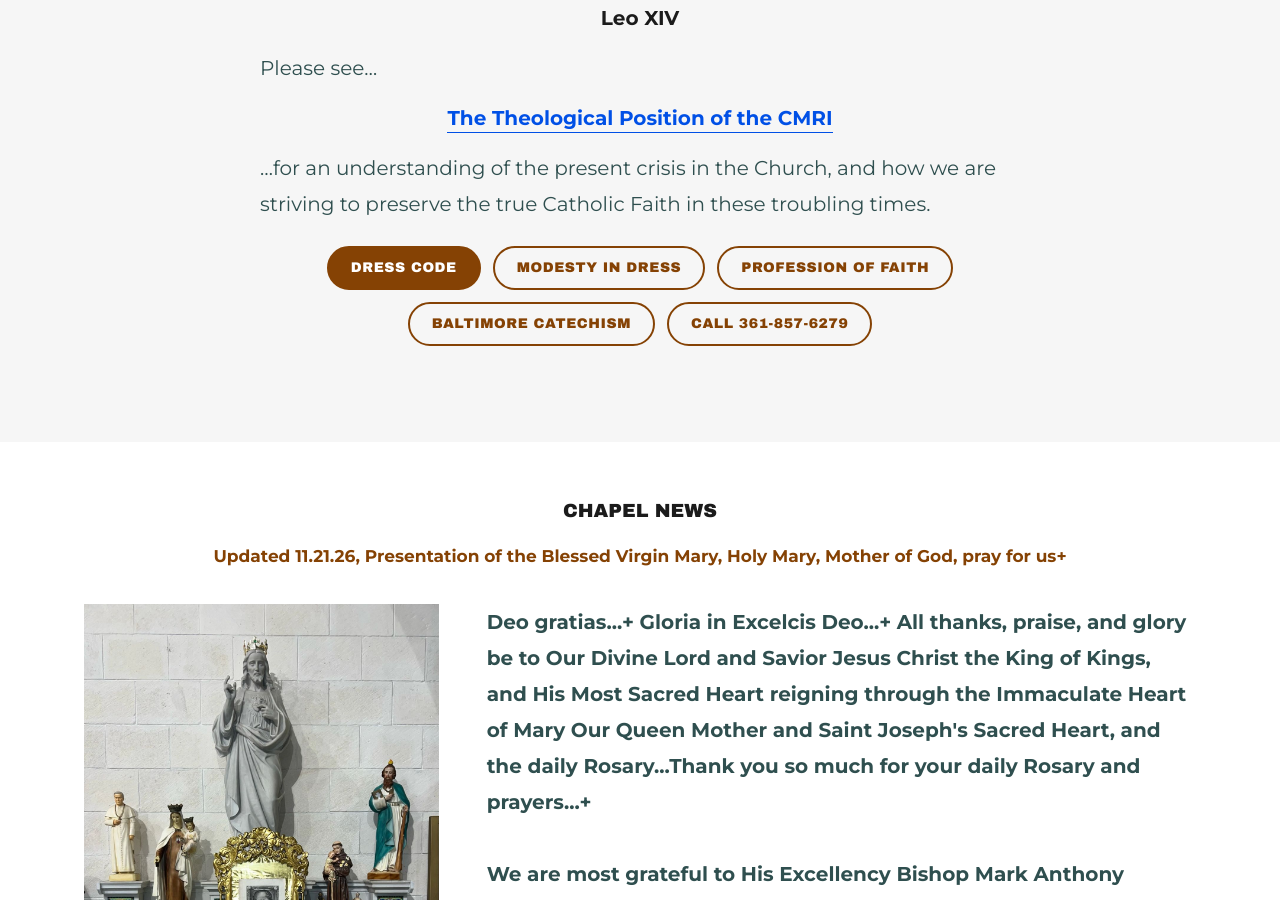
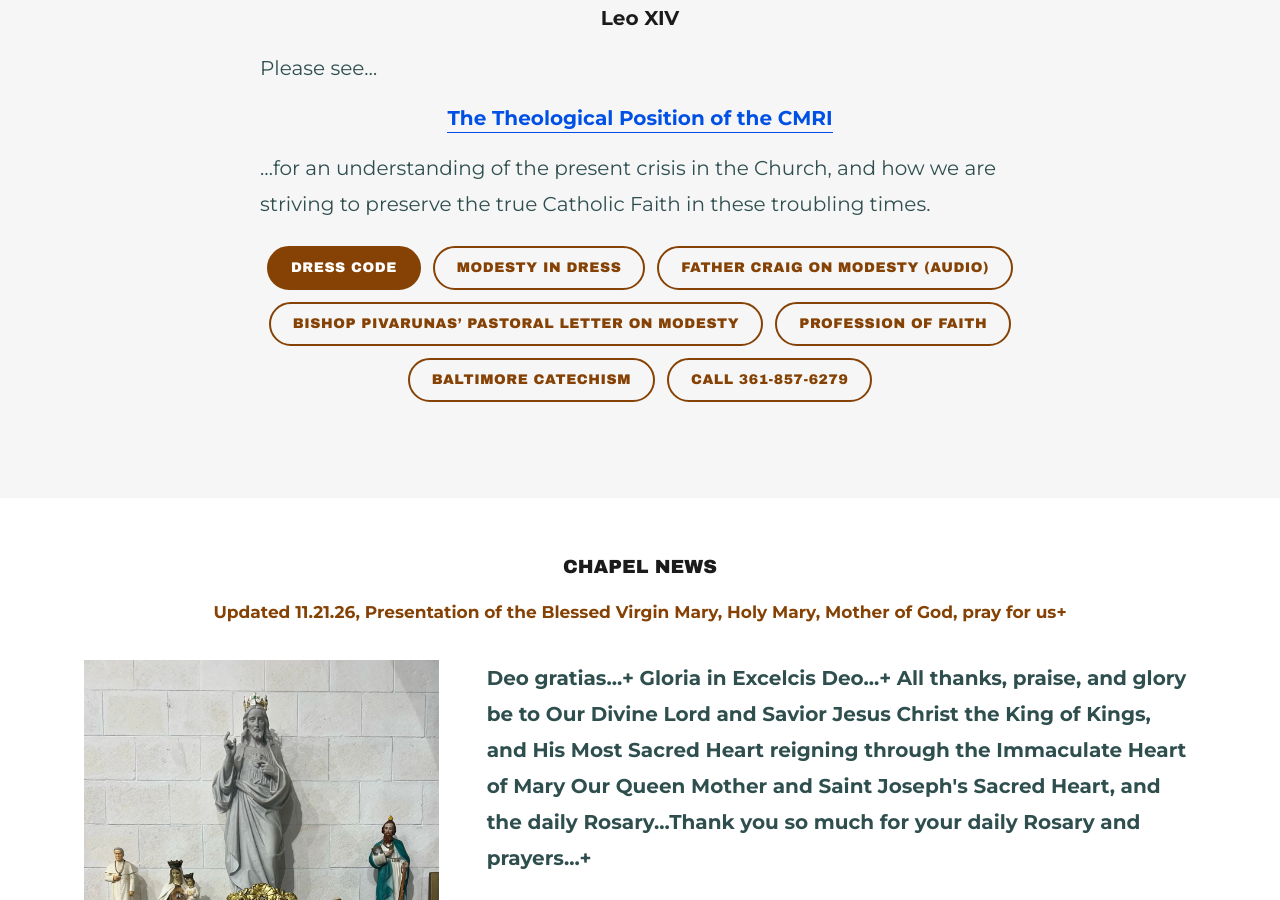
Before and after one commit to ourladymhtchurch/ourladymhtchurch.github.io, a Jekyll site: the page built from index.html, in a window 1280 px wide and 900 px high, scrolled down 3647 px. Built offline with Jekyll 4.4.1, drawn with Linux system fonts in a browser that asks for light colours.

Commit message:
New to the Chapel?: buttons to Father Craig's talk on modesty and Bishop Pivarunas' Pastoral Letter on Modesty

```diff
--- a/index.html
+++ b/index.html
@@ -108,6 +108,9 @@ cards in Featured Content were replaced by this button then). {% endcomment %}
       <p class="button-row">
         <a class="btn" href="{{ '/dress-code/' | relative_url }}">Dress Code</a>
         <a class="btn btn--outline" href="https://www.salvemariaregina.info/Modesty.html" target="_blank" rel="noopener">Modesty in Dress</a>
+        {% comment %} The two modesty links below are files on Immaculate Conception Catholic Church's site (immaculateconceptioncmri.org, Sartell, MN), added at the user's request on 2026-11-21. {% endcomment %}
+        <a class="btn btn--outline" href="https://immaculateconceptioncmri.org/wp-content/uploads/ICC%20WEBSITE%20UPLOADS%20ORGANIZED/SERMONS%20TALKS%20CONFERENCES/Sermons/Modesty%202025%20-Fr.%20Craig.mp3" target="_blank" rel="noopener">Father Craig on Modesty (Audio)</a>
+        <a class="btn btn--outline" href="https://immaculateconceptioncmri.org/wp-content/uploads/ICC%20WEBSITE%20UPLOADS%20ORGANIZED/DIGITAL%20LIBRARY/Pastoral%20Letter%20on%20Modesty.pdf" target="_blank" rel="noopener">Bishop Pivarunas’ Pastoral Letter on Modesty</a>
         <a class="btn btn--outline" href="{{ '/documents/profession-of-faith/' | relative_url }}">Profession of Faith</a>
         <a class="btn btn--outline" href="https://www.cmri.org/baltimore-catechism-no-2/" target="_blank" rel="noopener">Baltimore Catechism</a>
         <a class="btn btn--outline" href="{{ site.chapel.phone_link }}">Call {{ site.chapel.phone }}</a>
```
Also changed, not shown: README.md.
